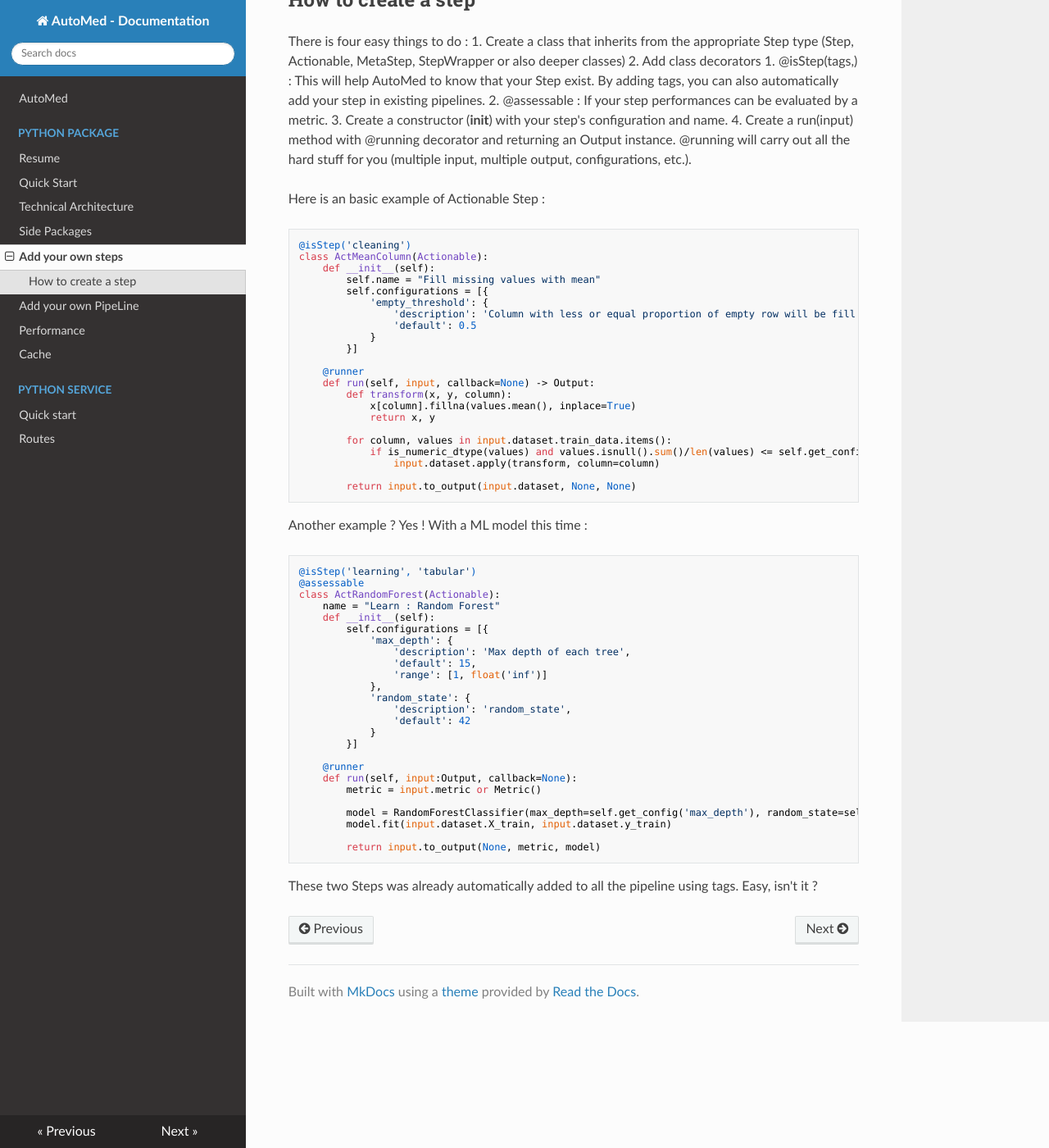
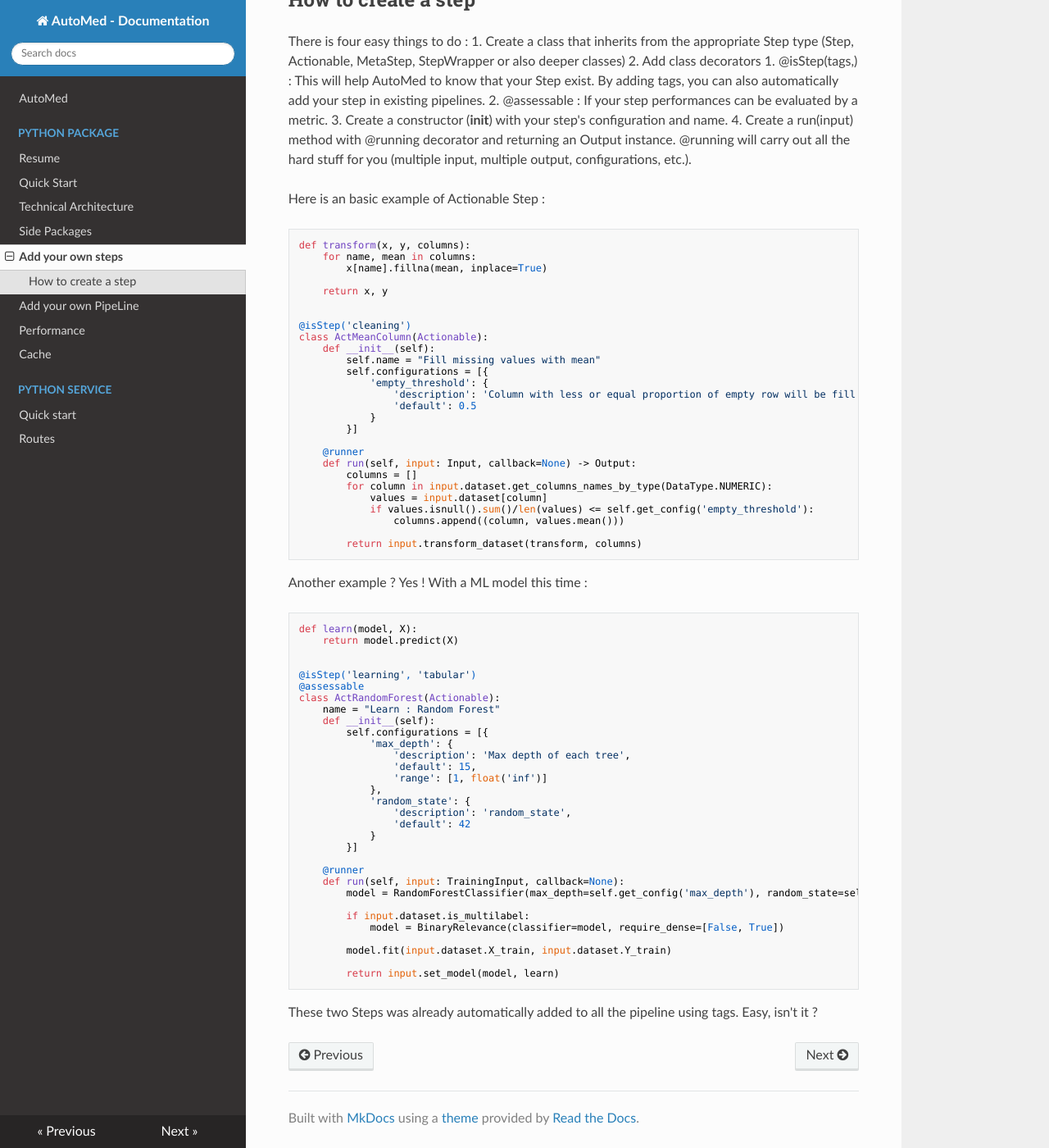
Before and after one commit to IIAS-Research/iaml, an MkDocs documentation site: the page built from docs/Python Package/4 - add_steps.md, in a window 1280 px wide and 1400 px high, scrolled down 465 px. Shown: the whole window at 82% size. Built offline with MkDocs 1.6.1, drawn with Linux system fonts in a browser that asks for light colours; nearby versions of some CDN libraries.

Commit message:
[DOCS] update steps example

````diff
--- a/docs/Python Package/4 - add_steps.md
+++ b/docs/Python Package/4 - add_steps.md
@@ -21,6 +21,13 @@ There is four easy things to do :
 Here is an basic example of Actionable Step :
 
 ```python
+def transform(x, y, columns):
+    for name, mean in columns:
+        x[name].fillna(mean, inplace=True)
+
+    return x, y
+
+
 @isStep('cleaning')
 class ActMeanColumn(Actionable):
     def __init__(self):
@@ -33,21 +40,23 @@ class ActMeanColumn(Actionable):
         }]
 
     @runner
-    def run(self, input, callback=None) -> Output:
-        def transform(x, y, column):
-            x[column].fillna(values.mean(), inplace=True)
-            return x, y
+    def run(self, input: Input, callback=None) -> Output:
+        columns = []
+        for column in input.dataset.get_columns_names_by_type(DataType.NUMERIC):
+            values = input.dataset[column]
+            if values.isnull().sum()/len(values) <= self.get_config('empty_threshold'):
+                columns.append((column, values.mean()))
 
-        for column, values in input.dataset.train_data.items():
-            if is_numeric_dtype(values) and values.isnull().sum()/len(values) <= self.get_config('empty_threshold'):
-                input.dataset.apply(transform, column=column)
-
-        return input.to_output(input.dataset, None, None)
+        return input.transform_dataset(transform, columns)
 ```
 
 Another example ? Yes ! With a ML model this time :
 
 ```python
+def learn(model, X):
+    return model.predict(X)
+
+
 @isStep('learning', 'tabular')
 @assessable
 class ActRandomForest(Actionable):
@@ -66,13 +75,15 @@ class ActRandomForest(Actionable):
         }]
 
     @runner
-    def run(self, input:Output, callback=None):
-        metric = input.metric or Metric()
+    def run(self, input: TrainingInput, callback=None):
+        model = RandomForestClassifier(max_depth=self.get_config('max_depth'), random_state=self.get_config('random_state'))
 
-        model = RandomForestClassifier(max_depth=self.get_config('max_depth'), random_state=self.get_config('random_state'))
-        model.fit(input.dataset.X_train, input.dataset.y_train)
+        if input.dataset.is_multilabel:
+            model = BinaryRelevance(classifier=model, require_dense=[False, True])
 
-        return input.to_output(None, metric, model)
+        model.fit(input.dataset.X_train, input.dataset.Y_train)
+
+        return input.set_model(model, learn)
 ```
 
 These two Steps was already automatically added to all the pipeline using tags. Easy, isn't it ?
````
